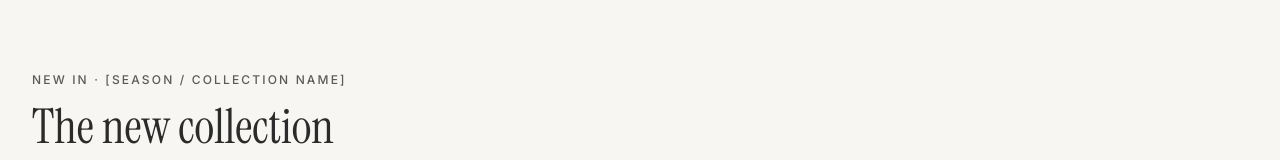
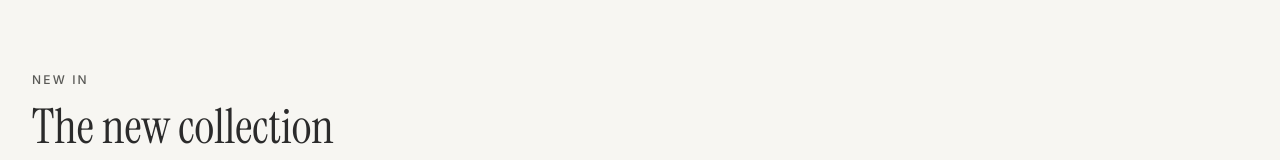
Before and after one commit to danieljoby02-gif/jrm-store, a plain HTML site: page index.html in a window 1280 px wide. Shown: the part 774-934 px from the top of the page. Drawn offline with Linux system fonts and the light colour scheme.

Commit message:
New collection: simplify the section label
Co-Authored-By: Claude Opus 5.5 <noreply@anthropic.com>
Claude-Session: https://claude.ai/code/session_01GgQL8pVmA6ixcvtw8QKEuo

```diff
--- a/index.html
+++ b/index.html
@@ -128,7 +128,7 @@ input:focus,select:focus{outline:2px solid #2B2B2B;outline-offset:1px}
 <div class="jrm-wrap jrm-vpad" style="max-width: 1280px; margin: 0 auto; padding: 96px 32px; display: flex; flex-direction: column; gap: 40px">
 <div style="display: flex; flex-wrap: wrap; justify-content: space-between; align-items: flex-end; gap: 16px 48px">
 <div style="display: flex; flex-direction: column; gap: 12px; max-width: 560px">
-<p style="margin: 0; font-size: 12px; font-weight: 500; letter-spacing: 0.18em; text-transform: uppercase; color: #5A5A57">New in · [SEASON / COLLECTION NAME]</p>
+<p style="margin: 0; font-size: 12px; font-weight: 500; letter-spacing: 0.18em; text-transform: uppercase; color: #5A5A57">NEW IN&nbsp;</p>
 <h2 class="jrm-d48" style="margin: 0; font-family: 'Instrument Serif', serif; font-weight: 400; font-size: 48px; line-height: 1.1">The new collection</h2>
 <p style="margin: 0; font-size: 17px; line-height: 1.7; color: #4A4A47">Just arrived in store and online.</p>
 </div>
```
Also changed, not shown: project/Premium-Home.dc.html (+1 -1 lines).
